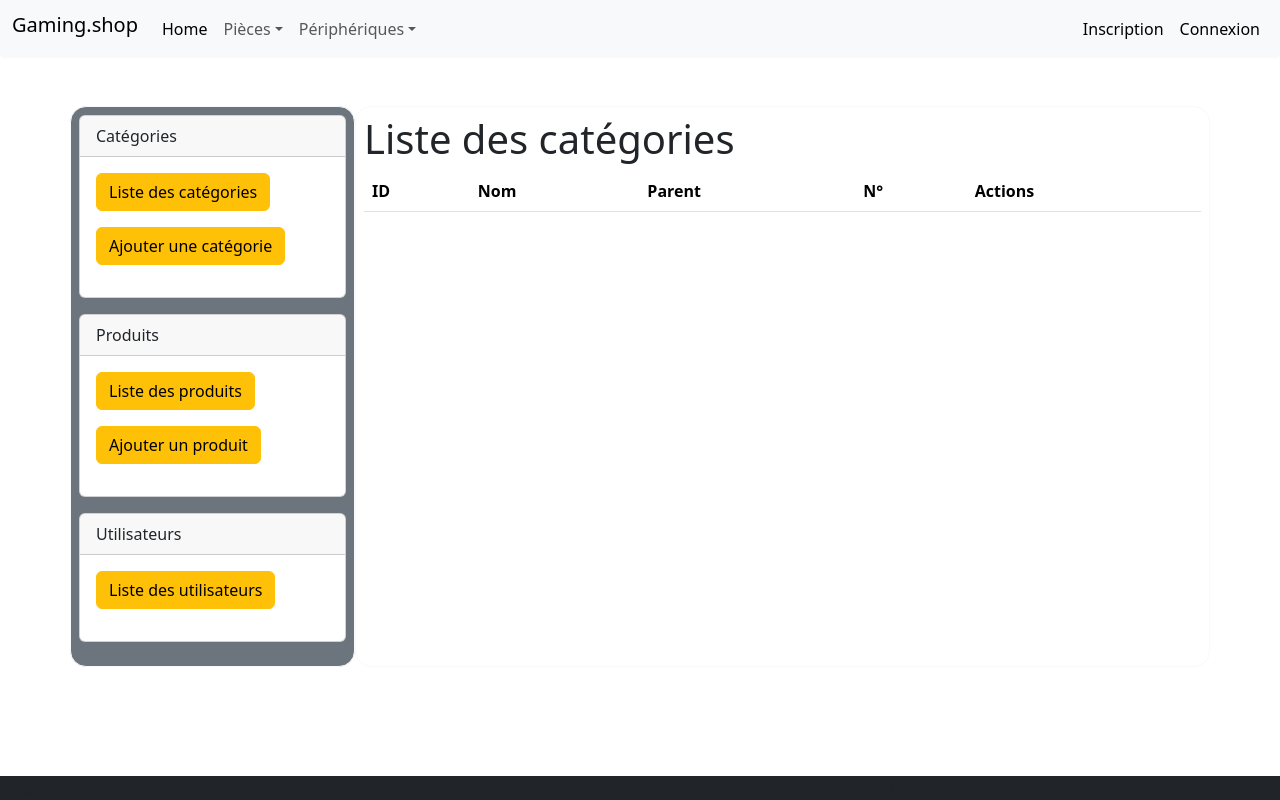
After one commit to AlexandreHamel/e-commerce-cda-symfony, a Symfony app: template templates/admin/categories/index.html.twig in a window 1280 px wide. The commit adds this page. Run offline with Twig, Linux system fonts and the light colour scheme; the template is opened without the code that fills it, so the values that code supplies are empty; some libraries are stand-ins or nearby versions.

Commit message:
CRUD Catgories

```diff
--- a/src/Controller/CategoriesController.php
+++ b/src/Controller/CategoriesController.php
@@ -15,10 +15,7 @@ class CategoriesController extends AbstractController
     #[Route('/{slug}', name:'list')]
     public function list(Categories $category, ProductsRepository $productsRepository, Request $request): Response
     {
-        // // On va chercher le numéro de page dans l'url
         $page = $request->query->getInt('page', 1);
-
-        // // On va chercher la liste des produits de la catégorie
         $products = $productsRepository->findProductsPaginated($page, $category->getSlug(), 4);
 
         return $this->render('categories/list.html.twig', compact('category', 'products'));
--- a/templates/_partials/_adminnav.html.twig
+++ b/templates/_partials/_adminnav.html.twig
@@ -1,11 +1,11 @@
-<aside class="col-3 border border-light bg-white p-2">
+<aside class="col-3 border border-light bg-secondary p-2 rounded-4">
     <article class="card mb-3">
         <div class="card-header">
             Catégories
         </div>
         <div class="card-body">
-            <p><a href="" class="btn btn-primary">Liste des catégories</a></p>
-            <p><a href="" class="btn btn-primary">Ajouter une catégorie</a></p>
+            <p><a href="{{ path('admin_categories_index') }}" class="btn btn-warning">Liste des catégories</a></p>
+            <p><a href="{{ path('admin_categories_add') }}" class="btn btn-warning">Ajouter une catégorie</a></p>
         </div>
     </article>
     <article class="card mb-3">
@@ -13,8 +13,8 @@
             Produits
         </div>
         <div class="card-body">
-            <p><a href="{{ path('admin_products_index') }}" class="btn btn-primary">Liste des produits</a></p>
-            <p><a href="{{ path('admin_products_add') }}" class="btn btn-primary">Ajouter un produit</a></p>
+            <p><a href="{{ path('admin_products_index') }}" class="btn btn-warning">Liste des produits</a></p>
+            <p><a href="{{ path('admin_products_add') }}" class="btn btn-warning">Ajouter un produit</a></p>
         </div>
     </article>
     <article class="card mb-3">
@@ -22,7 +22,7 @@
             Utilisateurs
         </div>
         <div class="card-body">
-            <p><a href="{{ path('admin_users_index') }}" class="btn btn-primary">Liste des utilisateurs</a></p>
+            <p><a href="{{ path('admin_users_index') }}" class="btn btn-warning">Liste des utilisateurs</a></p>
         </div>
     </article>
 </aside>
--- a/templates/_partials/_nav.html.twig
+++ b/templates/_partials/_nav.html.twig
@@ -1,4 +1,4 @@
-<nav class="navbar navbar-expand-lg bg-body-tertiary">
+<nav class="navbar navbar-expand-lg bg-body-tertiary rounded-bottom-1">
 	<div class="container-fluid">
 		<a class="navbar-brand h1" href="{{ path('main') }}">Gaming.shop</a>
 		<button class="navbar-toggler" type="button" data-bs-toggle="collapse" data-bs-target="#navbarSupportedContent" aria-controls="navbarSupportedContent" aria-expanded="false" aria-label="Toggle navigation">
@@ -49,7 +49,7 @@
 
 			{% if app.user %}
 				<li class="nav-item">
-					<a class="nav-link active" aria-current="page" href="{{ path('admin_users_index') }}">Administration</a>
+					<a class="nav-link active" aria-current="page" href="{{ path('admin_index') }}">Administration</a>
 				</li>
 
 				<li class="nav-item dropdown">
--- /dev/null
+++ b/templates/admin/categories/_form.html.twig
@@ -0,0 +1,6 @@
+{{ form_start(categoryForm)}}
+    {{ form_row(categoryForm.name) }}
+    {{ form_row(categoryForm.parent) }}
+    {{ form_row(categoryForm.categoryOrder) }}
+    <button type="submit" class="btn btn-warning"> {{ button_label|default('Ajouter') }} </button>
+{{ form_end(categoryForm) }}
--- /dev/null
+++ b/templates/admin/categories/index.html.twig
@@ -0,0 +1,42 @@
+{% extends "base.html.twig" %}
+
+{% block title %}Liste des catégories{% endblock %}
+
+{% block body %}
+    <div class="container my-5">
+        <div class="row">
+            {% include "_partials/_adminnav.html.twig" %}
+            <main class="col-9 border border-light bg-white p-2 rounded-4">
+                <h1 class="text-dark">Liste des catégories</h1>
+                <table class="table table-responsive">
+                    <thead>
+                        <tr>
+                            <th>ID</th>
+                            <th>Nom</th>
+                            <th>Parent</th>
+                            <th>N°</th>
+                            <th>Actions</th>
+                        </tr>
+                    </thead>
+                    <tbody>
+                        {% for categorie in categories %}
+                            <tr>
+                                <td>{{ categorie.id }}</td>
+                                <td>{{ categorie.name }}</td>
+                                <td>
+                                    {% if categorie.parent is not null %}
+                                        {{ categorie.parent.name }}
+                                    {% endif %}
+                                </td>
+                                <td>{{ categorie.categoryOrder}}</td>
+                                <td>
+                                    <a href=" {{ path('admin_categories_edit', {id: categorie.id})}}} " class="btn btn-success">Modifier</a>
+                                </td>
+                            </tr>
+                        {% endfor %}
+                    </tbody>
+                </table>
+            </main>
+        </div>
+    </div>
+{% endblock %}
--- a/templates/admin/products/_form.html.twig
+++ b/templates/admin/products/_form.html.twig
@@ -8,9 +8,9 @@
     {% if app.request.attributes.get('_route') == 'admin_products_edit' %}
         <h2>Images</h2>
         {% for image in product.images %}
-            <div>
+            <div class="mb-2">
                 <img src="{{ asset('assets/uploads/products/mini/300x300-' ~ image.name) }}" alt="Image" width="150">
-                <a href="{{ path('admin_products_delete_image', {id: image.id}) }}" data-delete data-token="{{ csrf_token('delete' ~ image.id) }}">Supprimer</a>
+                <a class="btn btn-danger" href="{{ path('admin_products_delete_image', {id: image.id}) }}" data-delete data-token="{{ csrf_token('delete' ~ image.id) }}">Supprimer</a>
             </div>
         {% endfor %}
     {% endif %}
--- a/templates/admin/users/index.html.twig
+++ b/templates/admin/users/index.html.twig
@@ -3,11 +3,11 @@
 {% block title %}Liste des utilisateurs{% endblock %}
 
 {% block body %}
-    <div class="container">
+    <div class="container my-5">
         <div class="row">
             {% include "_partials/_adminnav.html.twig" %}
-            <main class="col-9 border border-light bg-white p-2">
-                <h1>Liste des utilisateurs</h1>
+            <main class="col-9 border border-light bg-white p-2 rounded-4">
+                <h1 class="text-dark">Liste des utilisateurs</h1>
                 <table class="table">
                     <thead>
                         <tr>
```
Also changed, not shown: src/Controller/Admin/CategoriesController.php (added, +82 -0 lines), src/Controller/Admin/MainController.php (added, +17 -0 lines), src/Form/CategoriesFormType.php (added, +41 -0 lines), templates/admin/categories/add.html.twig (added, +14 -0 lines), templates/admin/categories/edit.html.twig (added, +14 -0 lines), templates/admin/index.html.twig (added, +14 -0 lines), templates/admin/products/index.html.twig (+4 -4 lines).
